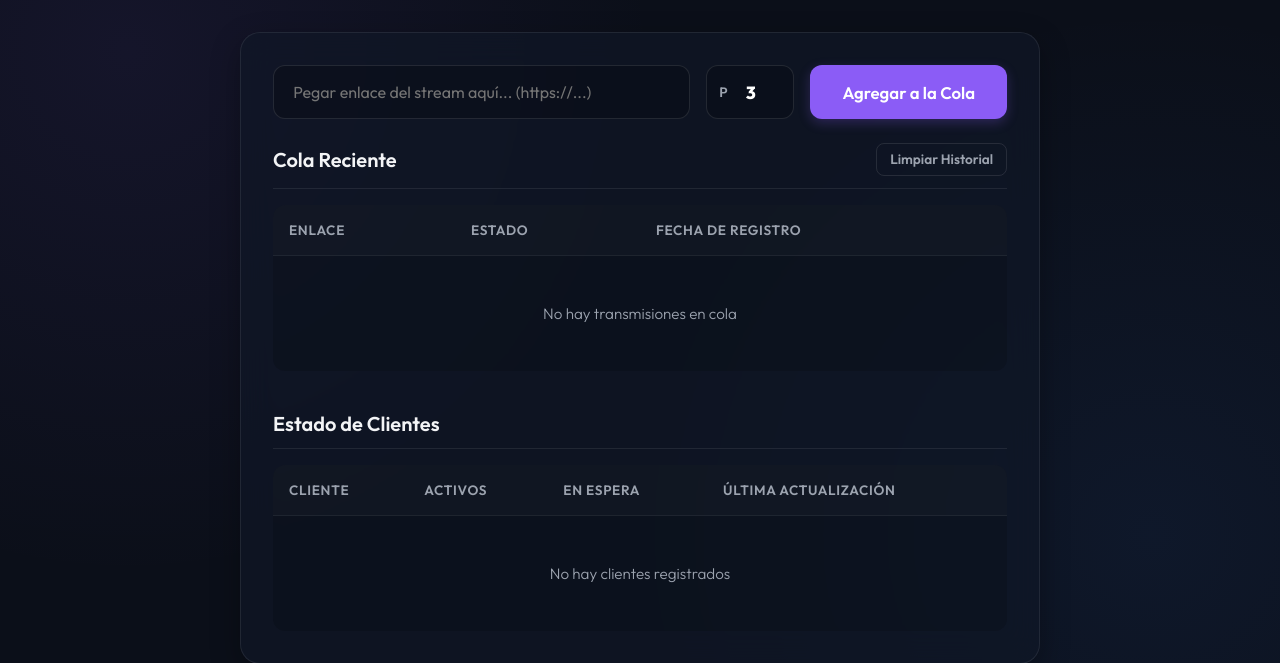
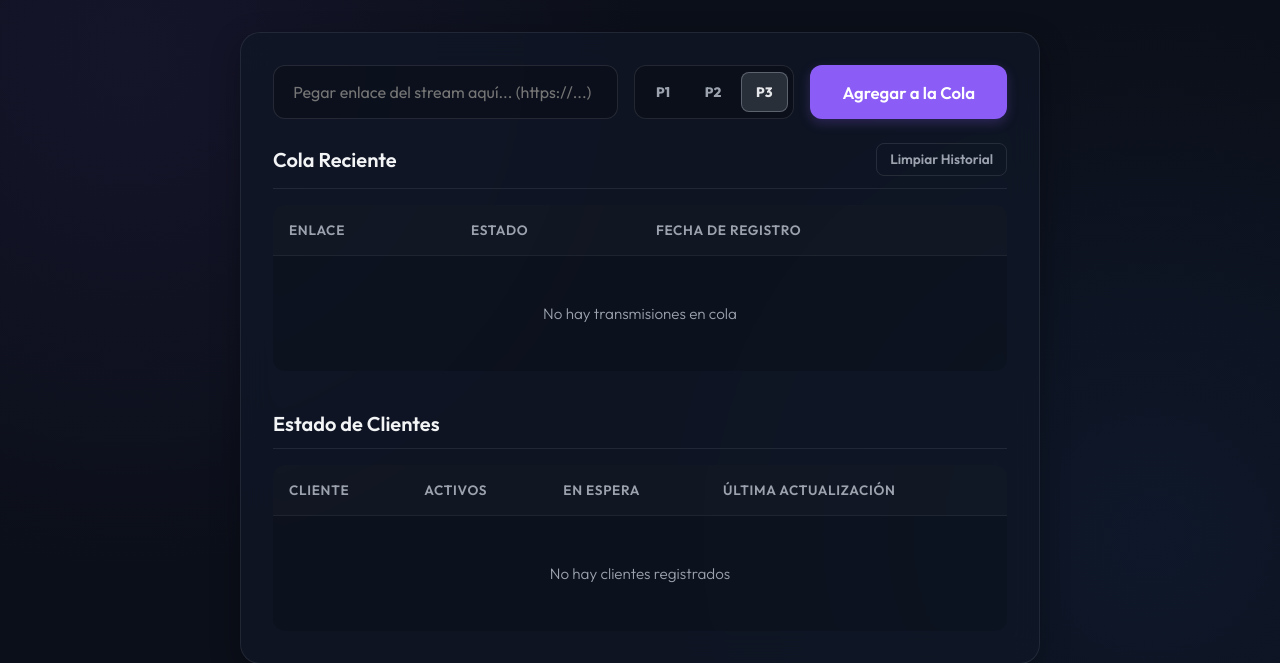
Before and after one commit to irvindev9/stream-queue-web, a PHP site: page / in a window 1280 px wide. Shown: the part 110-773 px from the top of the page. Run offline with PHP 8.4, Linux system fonts and the light colour scheme; data that the repository does not hold is empty.

Commit message:
feat: reemplazar selector de prioridad por toggle de 3 botones

```diff
--- a/index.php
+++ b/index.php
@@ -403,26 +403,63 @@
             border: 1px solid rgba(156, 163, 175, 0.3);
         }
 
-        .priority-select {
-            appearance: none;
-            -webkit-appearance: none;
-            padding: 0.3rem 0.65rem;
-            border-radius: 6px;
-            font-size: 0.8rem;
-            font-weight: 700;
-            cursor: pointer;
-            outline: none;
-            font-family: inherit;
-            transition: all 0.2s ease;
+        .priority-toggle {
+            display: inline-flex;
+            align-items: center;
+            gap: 0.25rem;
+            padding: 0.2rem;
+            background: rgba(0, 0, 0, 0.25);
+            border: 1px solid rgba(255, 255, 255, 0.1);
+            border-radius: 8px;
         }
 
-        .priority-select:hover {
-            filter: brightness(1.2);
+        .priority-toggle .priority-btn {
+            padding: 0.25rem 0.55rem;
+            background: transparent;
+            color: var(--text-muted);
+            border: 1px solid transparent;
+            border-radius: 6px;
+            font-size: 0.78rem;
+            font-weight: 700;
+            box-shadow: none;
+            transform: none;
+            transition: all 0.15s ease;
         }
 
-        .priority-select option {
-            background: #111827;
-            color: #f3f4f6;
+        .priority-toggle .priority-btn:hover {
+            background: rgba(255, 255, 255, 0.08);
+            color: #fff;
+            transform: none;
+            box-shadow: none;
+        }
+
+        .priority-toggle .priority-btn.active.priority-1 {
+            background: rgba(239, 68, 68, 0.25);
+            color: #f87171;
+            border-color: rgba(239, 68, 68, 0.5);
+        }
+
+        .priority-toggle .priority-btn.active.priority-2 {
+            background: rgba(245, 158, 11, 0.25);
+            color: #fbbf24;
+            border-color: rgba(245, 158, 11, 0.5);
+        }
+
+        .priority-toggle .priority-btn.active.priority-3 {
+            background: rgba(156, 163, 175, 0.22);
+            color: #e5e7eb;
+            border-color: rgba(156, 163, 175, 0.45);
+        }
+
+        .priority-toggle--form {
+            padding: 0.35rem;
+            border-radius: 12px;
+        }
+
+        .priority-toggle--form .priority-btn {
+            padding: 0.65rem 0.9rem;
+            font-size: 0.85rem;
+            border-radius: 8px;
         }
     </style>
 </head>
@@ -445,16 +482,11 @@
                         required
                     >
                 </div>
-                <div class="priority-group" title="Prioridad (1 = Alta, 2 = Media, 3 = Baja)">
-                    <label for="stream-priority">P</label>
-                    <input
-                        type="number"
-                        id="stream-priority"
-                        name="priority"
-                        min="1"
-                        max="3"
-                        value="3"
-                    >
+                <input type="hidden" id="stream-priority" name="priority" value="3">
+                <div class="priority-toggle priority-toggle--form" id="form-priority-toggle" role="group" aria-label="Prioridad del stream" title="Prioridad (1 = Alta, 2 = Media, 3 = Baja)">
+                    <button type="button" class="priority-btn" data-priority="1" onclick="setFormPriority(1)">P1</button>
+                    <button type="button" class="priority-btn" data-priority="2" onclick="setFormPriority(2)">P2</button>
+                    <button type="button" class="priority-btn active priority-3" data-priority="3" onclick="setFormPriority(3)">P3</button>
                 </div>
                 <button type="submit" id="submit-btn">
                     <span class="spinner" id="btn-spinner"></span>
@@ -631,11 +663,11 @@
                 let prioHtml = '';
                 if (job.status === 'pending' || job.status === 'recording') {
                     prioHtml = `
-                        <select class="priority-select priority-${p}" onchange="changePriority(${job.id}, this.value)" title="Cambiar prioridad">
-                            <option value="1" ${p === 1 ? 'selected' : ''}>P1 · Alta</option>
-                            <option value="2" ${p === 2 ? 'selected' : ''}>P2 · Media</option>
-                            <option value="3" ${p === 3 ? 'selected' : ''}>P3 · Baja</option>
-                        </select>
+                        <div class="priority-toggle" role="group" aria-label="Cambiar prioridad">
+                            <button type="button" class="priority-btn ${p === 1 ? 'active priority-1' : ''}" onclick="changePriority(${job.id}, 1)" title="Prioridad Alta">P1</button>
+                            <button type="button" class="priority-btn ${p === 2 ? 'active priority-2' : ''}" onclick="changePriority(${job.id}, 2)" title="Prioridad Media">P2</button>
+                            <button type="button" class="priority-btn ${p === 3 ? 'active priority-3' : ''}" onclick="changePriority(${job.id}, 3)" title="Prioridad Baja">P3</button>
+                        </div>
                     `;
                 } else {
                     prioHtml = `<span class="priority-badge priority-${p}">P${p}</span>`;
@@ -702,6 +734,18 @@
         });
 
 
+        function setFormPriority(value) {
+            const p = parseInt(value, 10) || 3;
+            if (streamPriorityInput) streamPriorityInput.value = p;
+            document.querySelectorAll('#form-priority-toggle .priority-btn').forEach(btn => {
+                const btnP = parseInt(btn.dataset.priority, 10);
+                btn.classList.remove('active', 'priority-1', 'priority-2', 'priority-3');
+                if (btnP === p) {
+                    btn.classList.add('active', `priority-${p}`);
+                }
+            });
+        }
+
         async function changePriority(id, priority) {
             try {
                 const response = await fetch('api.php?action=set_priority', {
```
